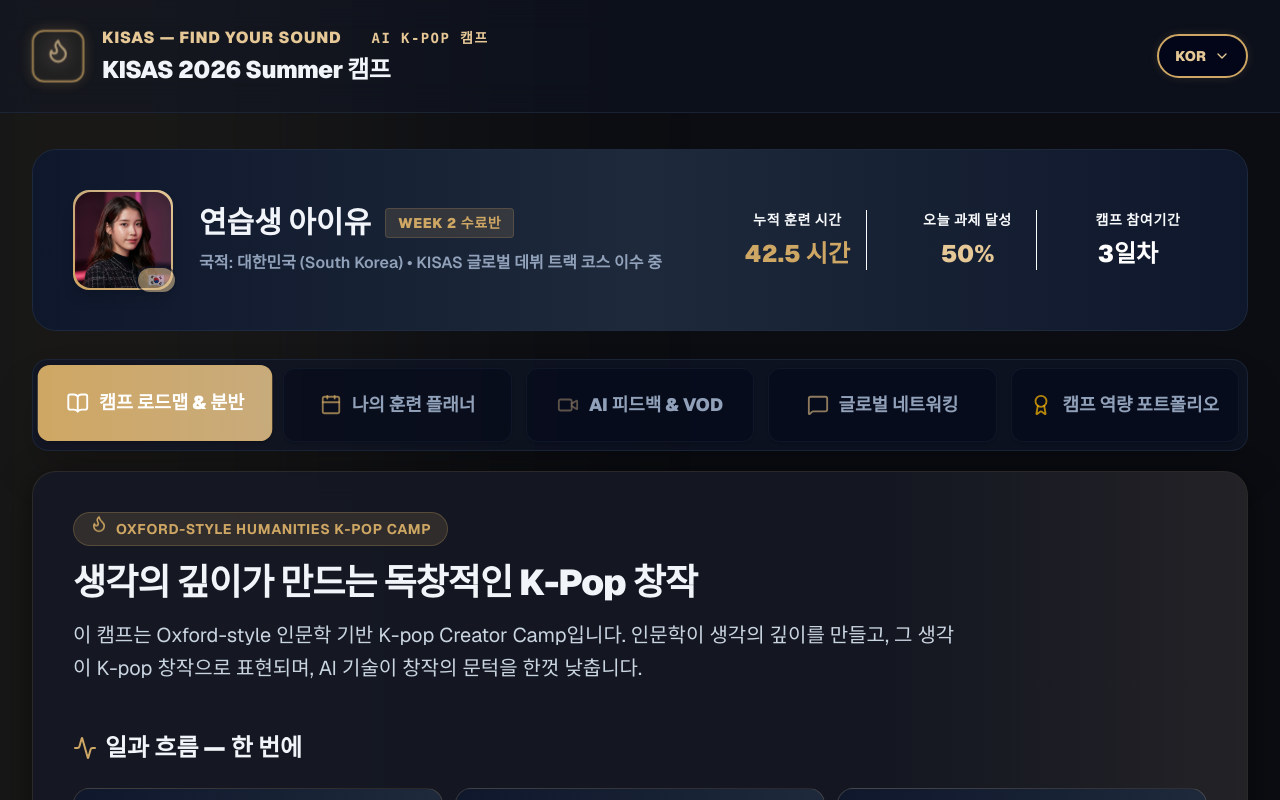
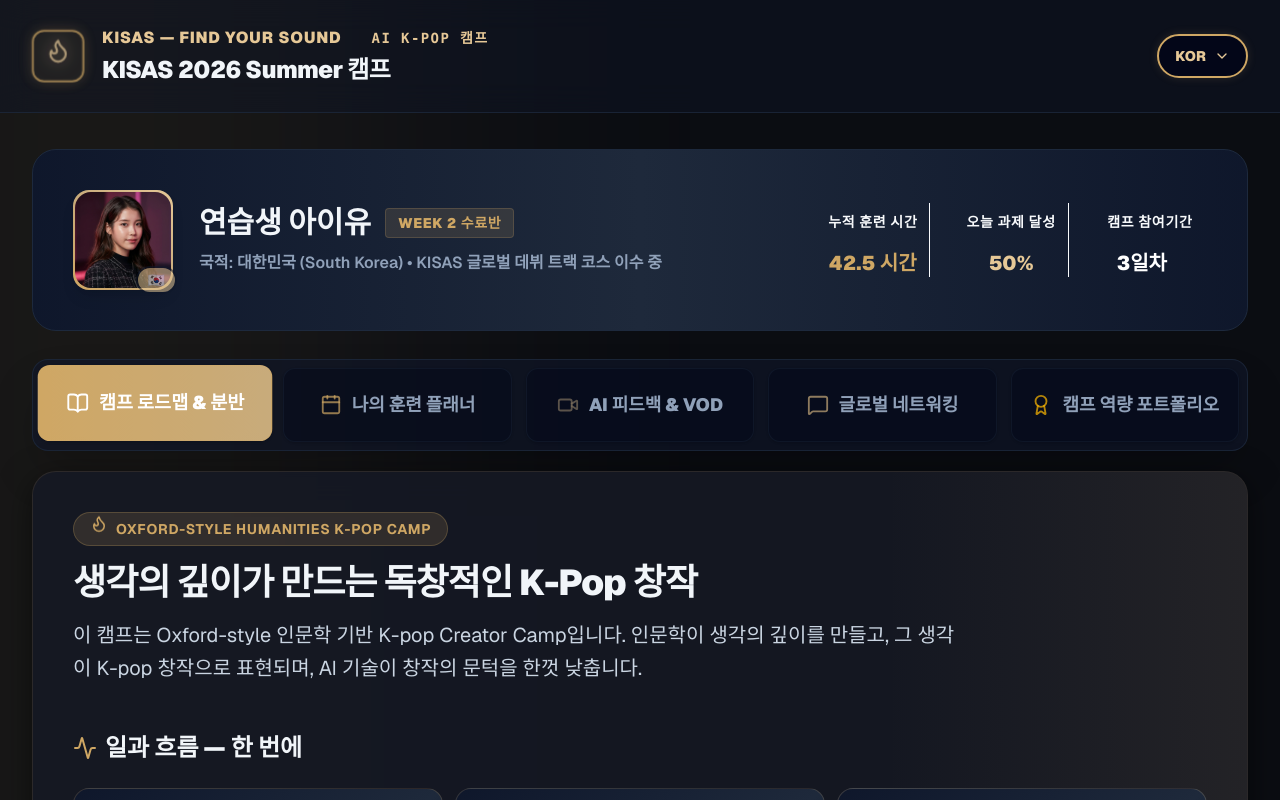
Before and after one commit to sassii75-spec/kisas-kpop-dashboard, a Next.js app: page / in a window 1280 px wide. Shown: the top 800 px of the page. Built offline with nearby package versions, Linux system fonts and the light colour scheme; a web font is replaced by a local one.

Commit message:
fix(hud): fix text overlapping and border collision in HUD stats across all languages

```diff
--- a/src/app/page.tsx
+++ b/src/app/page.tsx
@@ -445,19 +445,19 @@ export default function ClientLMSDashboard() {
           </div>
 
           {/* Core Trainee Stats */}
-          <div className="grid grid-cols-3 gap-4 sm:gap-8 w-full lg:w-auto text-center divide-x divide-slate-850">
-            <div className="px-2 sm:px-4">
-              <span className="text-xs sm:text-sm text-slate-450 font-black uppercase tracking-wider block mb-2 whitespace-nowrap">{t("hudHours")}</span>
-              <strong className="text-lg sm:text-xl md:text-2xl font-black text-neon-pink whitespace-nowrap">{t("hudHoursValue")}</strong>
-            </div>
-            <div className="px-2 sm:px-4">
-              <span className="text-xs sm:text-sm text-slate-450 font-black uppercase tracking-wider block mb-2 whitespace-nowrap">{t("hudHomework")}</span>
-              <strong className="text-lg sm:text-xl md:text-2xl font-black text-neon-cyan whitespace-nowrap">{progressPercent}%</strong>
-            </div>
-            <div className="px-2 sm:px-4">
-              <span className="text-xs sm:text-sm text-slate-450 font-black uppercase tracking-wider block mb-2 whitespace-nowrap">{t("hudAudition")}</span>
-              <strong className="text-lg sm:text-xl md:text-2xl font-black text-white flex items-center justify-center gap-2 whitespace-nowrap">
-                {t("hudCampDay")} <span className="w-3 h-3 rounded-full bg-neon-pink animate-ping" />
+          <div className="grid grid-cols-3 gap-2 sm:gap-6 w-full lg:w-auto text-center divide-x divide-slate-850">
+            <div className="px-1 sm:px-3 flex flex-col justify-between">
+              <span className="text-[10px] xs:text-xs sm:text-sm text-slate-450 font-bold uppercase tracking-wider block mb-1.5 whitespace-normal leading-tight min-h-[2.5rem] flex items-center justify-center text-center">{t("hudHours")}</span>
+              <strong className="text-base sm:text-lg md:text-xl font-black text-neon-pink whitespace-nowrap">{t("hudHoursValue")}</strong>
+            </div>
+            <div className="px-1 sm:px-3 flex flex-col justify-between">
+              <span className="text-[10px] xs:text-xs sm:text-sm text-slate-450 font-bold uppercase tracking-wider block mb-1.5 whitespace-normal leading-tight min-h-[2.5rem] flex items-center justify-center text-center">{t("hudHomework")}</span>
+              <strong className="text-base sm:text-lg md:text-xl font-black text-neon-cyan whitespace-nowrap">{progressPercent}%</strong>
+            </div>
+            <div className="px-1 sm:px-3 flex flex-col justify-between">
+              <span className="text-[10px] xs:text-xs sm:text-sm text-slate-450 font-bold uppercase tracking-wider block mb-1.5 whitespace-normal leading-tight min-h-[2.5rem] flex items-center justify-center text-center">{t("hudAudition")}</span>
+              <strong className="text-base sm:text-lg md:text-xl font-black text-white flex items-center justify-center gap-1.5 whitespace-nowrap">
+                {t("hudCampDay")} <span className="w-2.5 h-2.5 rounded-full bg-neon-pink animate-ping shrink-0" />
               </strong>
             </div>
           </div>
```
